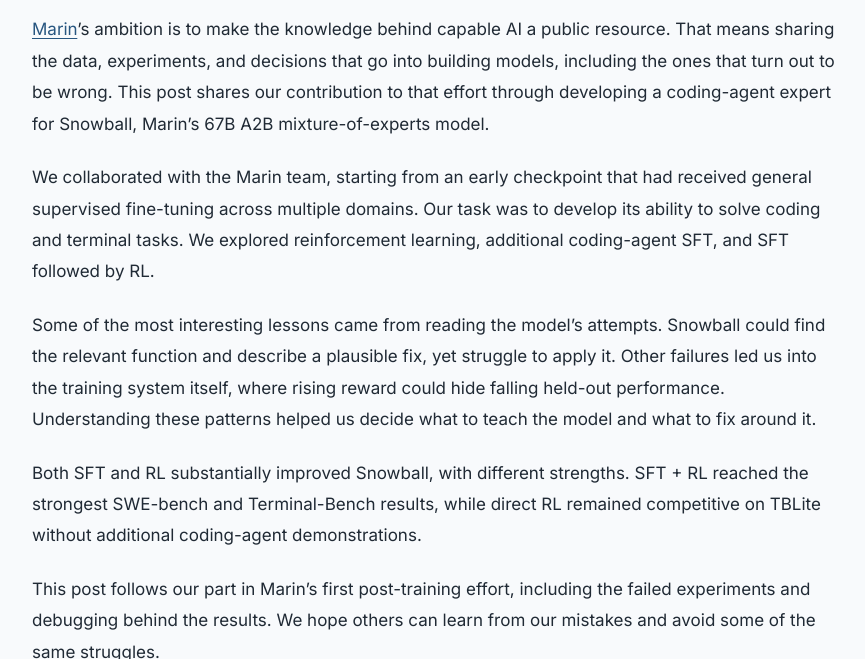
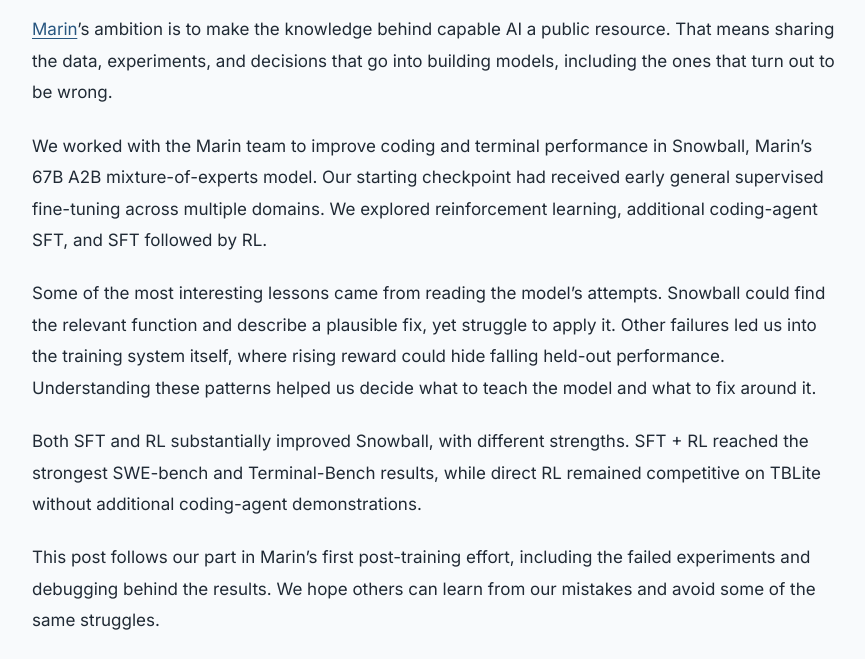
Before and after one commit to lukedhlee/lukedhlee.github.io, a Jekyll site: the page built from _posts/2026-10-21-turning-snowball-into-a-coding-agent.md, in a window 1280 px wide and 900 px high, scrolled down 926 px, cut to the strip 241-900 px from the top of the window. Shown: the whole strip, without its empty margins (201-1066 px from the left). Built offline with Jekyll 4.4.1, drawn with Linux system fonts in a browser that asks for light colours.

Commit message:
Remove repetitive collaboration framing from introduction

```diff
--- a/_posts/2026-10-21-turning-snowball-into-a-coding-agent.md
+++ b/_posts/2026-10-21-turning-snowball-into-a-coding-agent.md
@@ -25,9 +25,9 @@
 <a href="{{ '/assets/img/snowball/snowball-coding-workshop.png' | relative_url }}"><img src="{{ '/assets/img/snowball/snowball-coding-workshop.png' | relative_url }}" alt="Snowball learns its craft at a coding workbench, using an example book and terminal to build and test a glowing blue machine in a snowy mountain workshop." width="1672" height="941" loading="eager"></a>
 </figure>
 
-[Marin](https://marin.community/)’s ambition is to make the knowledge behind capable AI a public resource. That means sharing the data, experiments, and decisions that go into building models, including the ones that turn out to be wrong. This post shares our contribution to that effort through developing a coding-agent expert for Snowball, Marin’s 67B A2B mixture-of-experts model.
+[Marin](https://marin.community/)’s ambition is to make the knowledge behind capable AI a public resource. That means sharing the data, experiments, and decisions that go into building models, including the ones that turn out to be wrong.
 
-We collaborated with the Marin team, starting from an early checkpoint that had received general supervised fine-tuning across multiple domains. Our task was to develop its ability to solve coding and terminal tasks. We explored reinforcement learning, additional coding-agent SFT, and SFT followed by RL.
+We worked with the Marin team to improve coding and terminal performance in Snowball, Marin’s 67B A2B mixture-of-experts model. Our starting checkpoint had received early general supervised fine-tuning across multiple domains. We explored reinforcement learning, additional coding-agent SFT, and SFT followed by RL.
 
 Some of the most interesting lessons came from reading the model’s attempts. Snowball could find the relevant function and describe a plausible fix, yet struggle to apply it. Other failures led us into the training system itself, where rising reward could hide falling held-out performance. Understanding these patterns helped us decide what to teach the model and what to fix around it.
 
```
